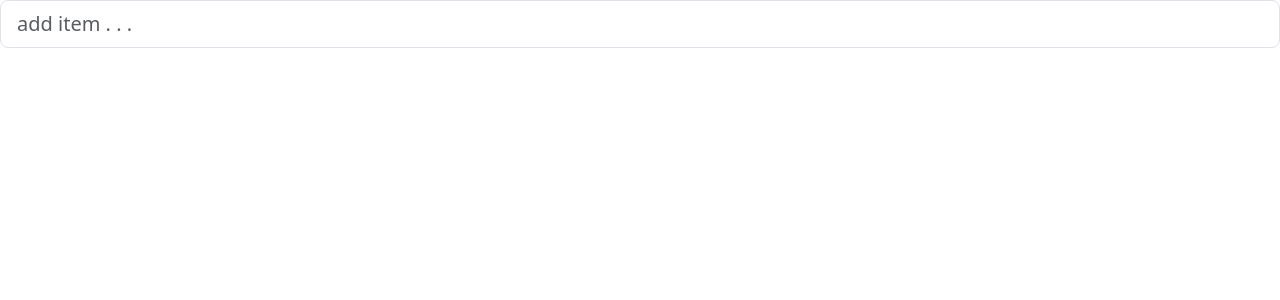
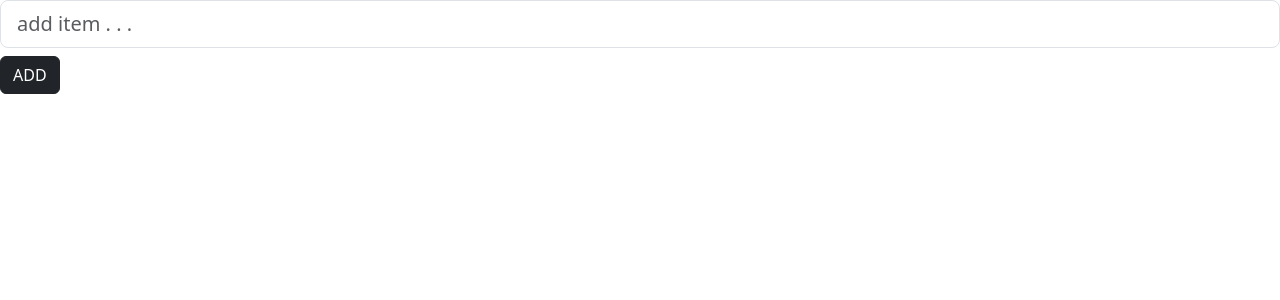
Before and after one commit to anelcanto/todo-front-end, a React (Create React App) app: page / in a window 1280 px wide. Shown: the top 300 px of the page. Built offline with nearby package versions, Linux system fonts and the light colour scheme.

Commit message:
Add task button

```diff
--- a/src/App.js
+++ b/src/App.js
@@ -1,6 +1,8 @@
 import React, { Component } from "react";
 import "bootstrap/dist/css/bootstrap.css";
 import FormControl from "react-bootstrap/FormControl";
+import Button from "react-bootstrap/Button";
+
 
 class App extends Component {
   constructor(props) {
@@ -20,10 +22,32 @@ class App extends Component {
     });
   }
 
+  addItem() {
+    if (this.state.userInput !== "") {
+      const userInput = {
+        // Add a random id which is used to delete
+        id: Math.random(),
+
+        // Add a user value to list
+        value: this.state.userInput,
+      };
+
+      // Update list
+      const list = [...this.state.list];
+      list.push(userInput);
+
+      // reset state
+      this.setState({
+        list,
+        userInput: "",
+      });
+    }
+  }
+
 
   render() {
-
-    // In render method
+    return (
+      <>
         <FormControl
           placeholder="add item . . . "
           size="lg"
@@ -32,16 +56,8 @@ class App extends Component {
           aria-label="add something"
           aria-describedby="basic-addon2"
         />
-
-    return (
-      <FormControl
-        placeholder="add item . . . "
-        size="lg"
-        value={this.state.userInput}
-        onChange={(item) => this.updateInput(item.target.value)}
-        aria-label="add something"
-        aria-describedby="basic-addon2"
-      />
+        <Button variant="dark" className="mt-2" onClick={() => this.addItem()}>ADD</Button>
+      </>
     );
   }
 }
```
Lines whose indentation alone changed are shown as unchanged.
